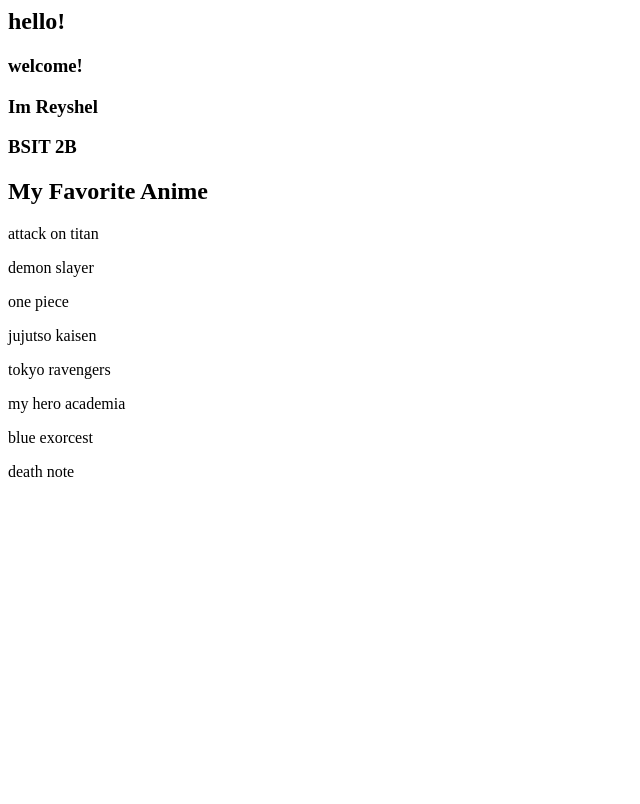
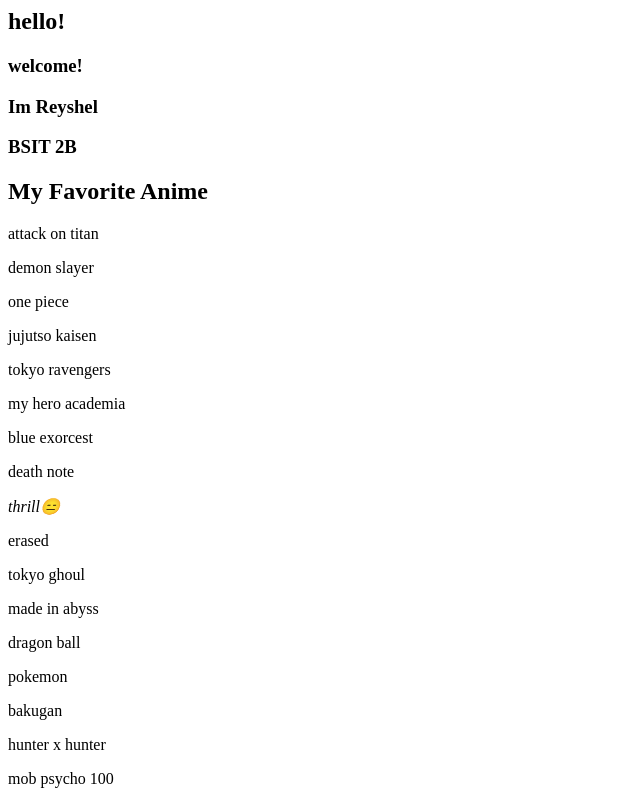
Before and after one commit to reyshellann10-dot/ILUSTRISIMO-BSIT-2ND-SEMESTER, a plain HTML site: page index.html in a window 1280 px wide. Shown: the whole page, without its empty margins (0-640 px from the left). Drawn offline with Linux system fonts and the light colour scheme.

Commit message:
16 commit

```diff
--- a/index.html
+++ b/index.html
@@ -12,4 +12,12 @@
 <P>my hero academia</P>
 <P>blue exorcest</P>
 <P>death note</P>
-<var></var>
+<var>thrill😑</var>
+<p>erased</p>
+<p>tokyo ghoul</p>
+<p>made in abyss</p>
+<p>dragon ball</p>
+<p>pokemon</p>
+<p>bakugan</p>
+<p>hunter x hunter</p>
+<p>mob psycho 100</p>
```
